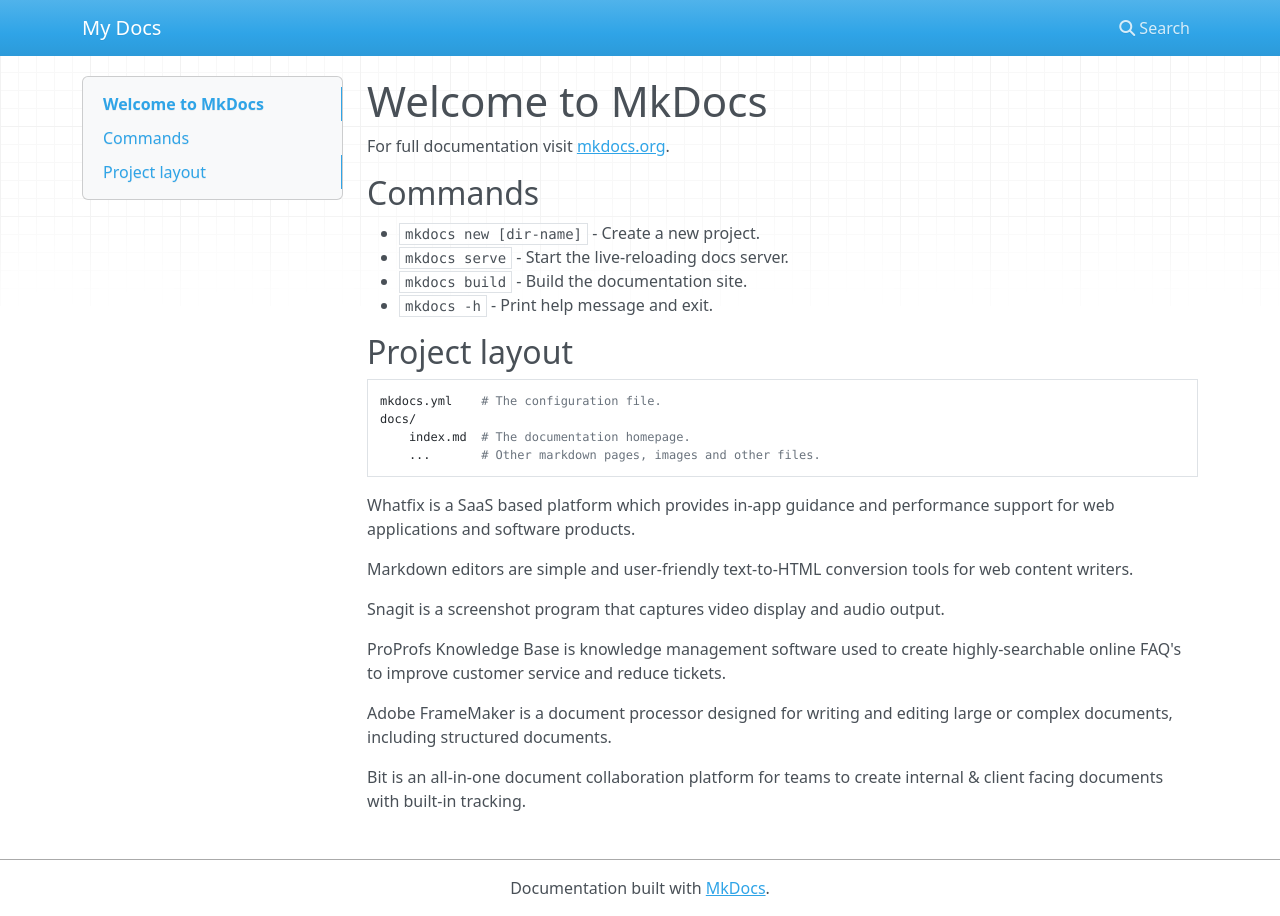
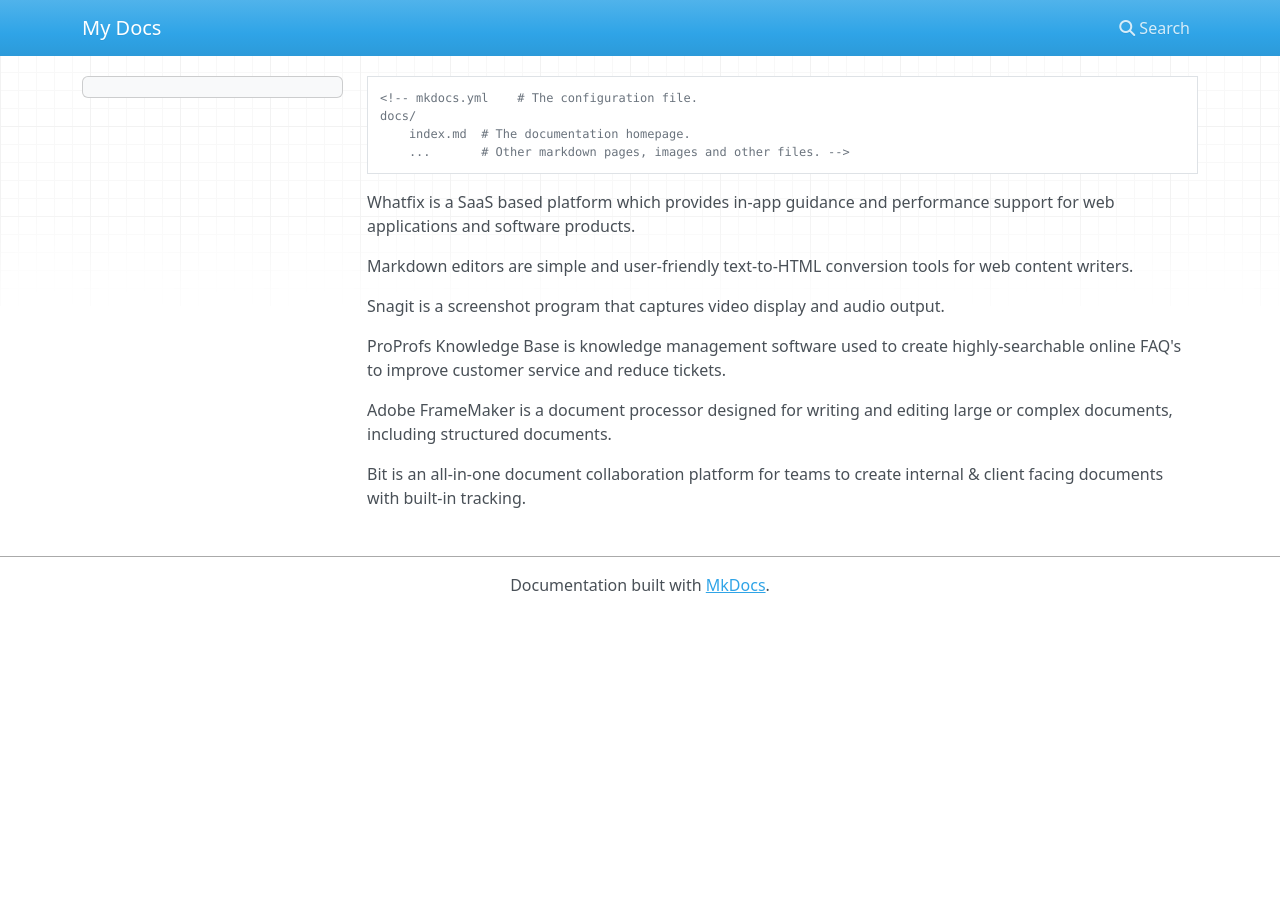
Before and after one commit to janewanjiru/Technical-writing, an MkDocs documentation site: the page built from docs/index.md, in a window 1280 px wide. Built offline with MkDocs 1.6.1, drawn with Linux system fonts in a browser that asks for light colours; nearby versions of some CDN libraries.

Commit message:
my project

```diff
--- a/docs/index.md
+++ b/docs/index.md
@@ -1,4 +1,4 @@
-# Welcome to MkDocs
+<!-- # Welcome to MkDocs
 
 For full documentation visit [mkdocs.org](https://www.mkdocs.org).
 
@@ -9,12 +9,12 @@
 * `mkdocs build` - Build the documentation site.
 * `mkdocs -h` - Print help message and exit.
 
-## Project layout
+## Project layout -->
 
-    mkdocs.yml    # The configuration file.
+    <!-- mkdocs.yml    # The configuration file.
     docs/
         index.md  # The documentation homepage.
-        ...       # Other markdown pages, images and other files.
+        ...       # Other markdown pages, images and other files. -->
 
 Whatfix is a SaaS based platform which provides in-app guidance and performance support for web applications and software products.
 
```
Also changed, not shown: site/index.html, site/search/search_index.json, site/sitemap.xml, 1 other file.
